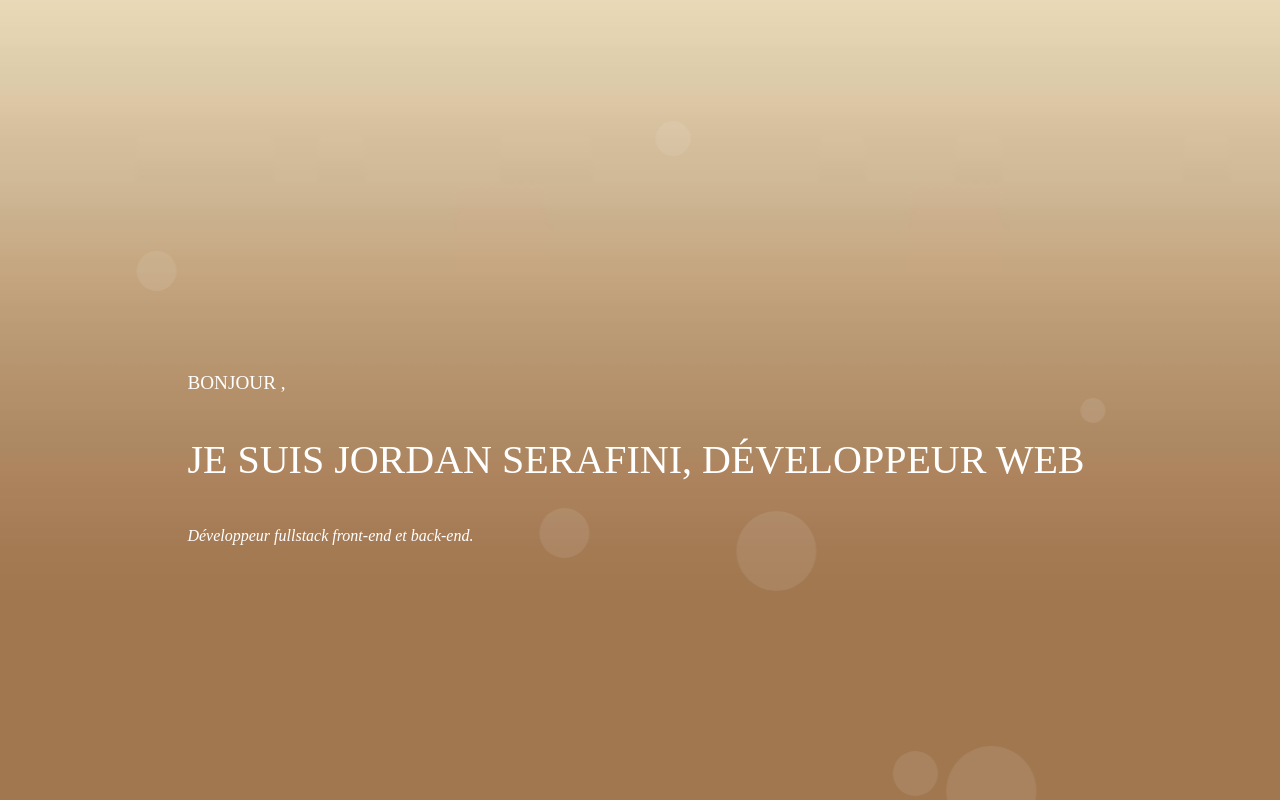
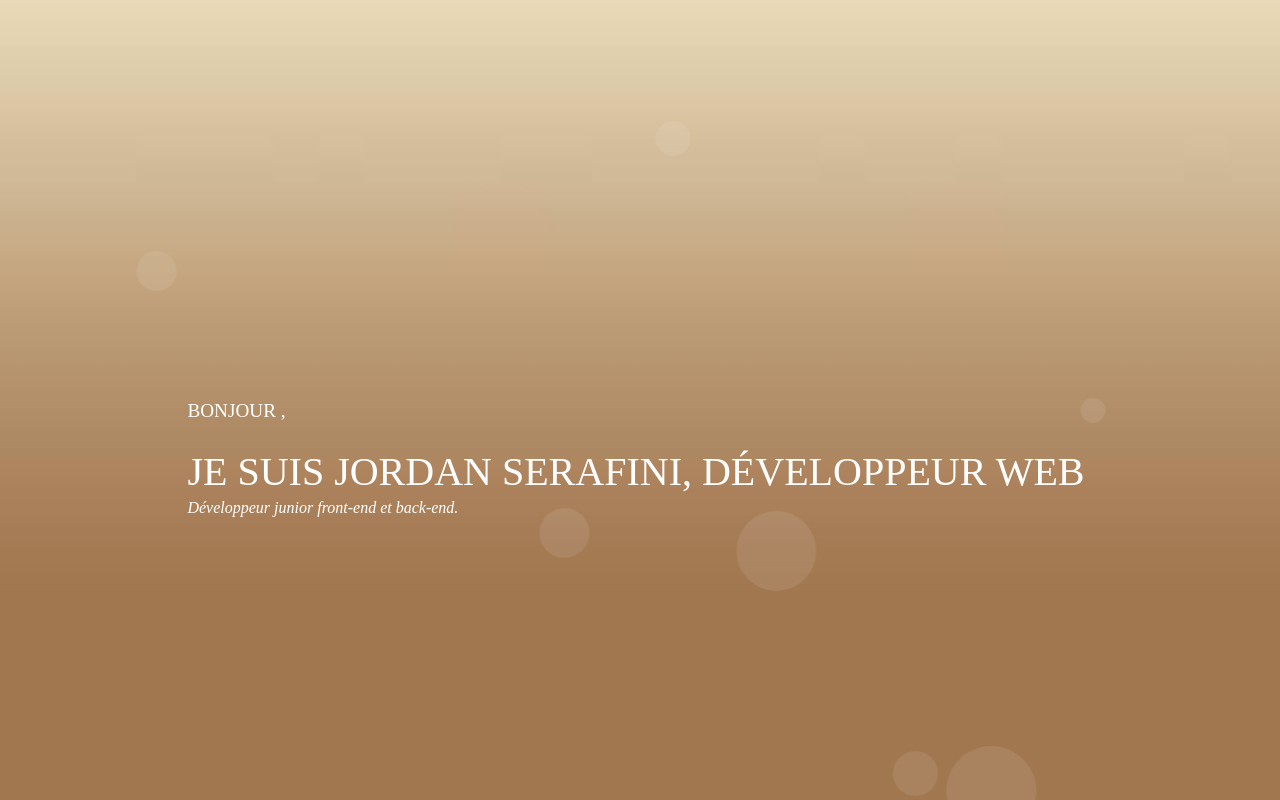
Before and after one commit to JordanSerafini/Cv-V2, a React (Vite) app: page / in a window 1280 px wide. Shown: the top 800 px of the page. Built offline with nearby package versions, Linux system fonts and the light colour scheme; a web font is replaced by a local one.

Commit message:
:construction: work in progress

```diff
--- a/src/App.css
+++ b/src/App.css
@@ -35,17 +35,27 @@ body {
   min-width: 20rem; /* Ou fixez une largeur minimale */
   display: flex;
   flex-direction: column;
-  gap: 3rem;
+  gap: 2rem;
 
 }
 
 .Bonjour {
   font-style: bold;
   font-size: 1.2rem;
+  text-indent: 0rem;
+
 }
 
 .Presentation-detail {
   font-style: italic;
+  text-indent: 0rem;
+}
+
+.Presentation-Text-Container {
+  gap: 0.5rem;
+  display: flex;
+  flex-direction: column;
+
 }
 /* ---------------------------------- Page: HOME START ---------------------------------- */
 
--- a/src/Components/Home-Start.jsx
+++ b/src/Components/Home-Start.jsx
@@ -69,11 +69,13 @@ function HomeStart() {
       <img className="Home-Pic" src={Background} alt="Jordan Serafini" />
       <div className='Presentation-Container'>
         <h3 className='Bonjour'>BONJOUR ,</h3>
+        <div className="Presentation-Text-Container">
         <div className="Presentation-Text">
           <span className="Text-to-Show">{textToShow}</span>
           <span className={`Cursor ${cursorVisible ? 'Cursor-active' : ''}`}>|</span>
         </div>
-        <p className='Presentation-detail'> Développeur fullstack front-end et back-end.</p>
+        <p className='Presentation-detail'> Développeur junior front-end et back-end.</p>
+      </div>
       </div>
     </div>
   );
```
